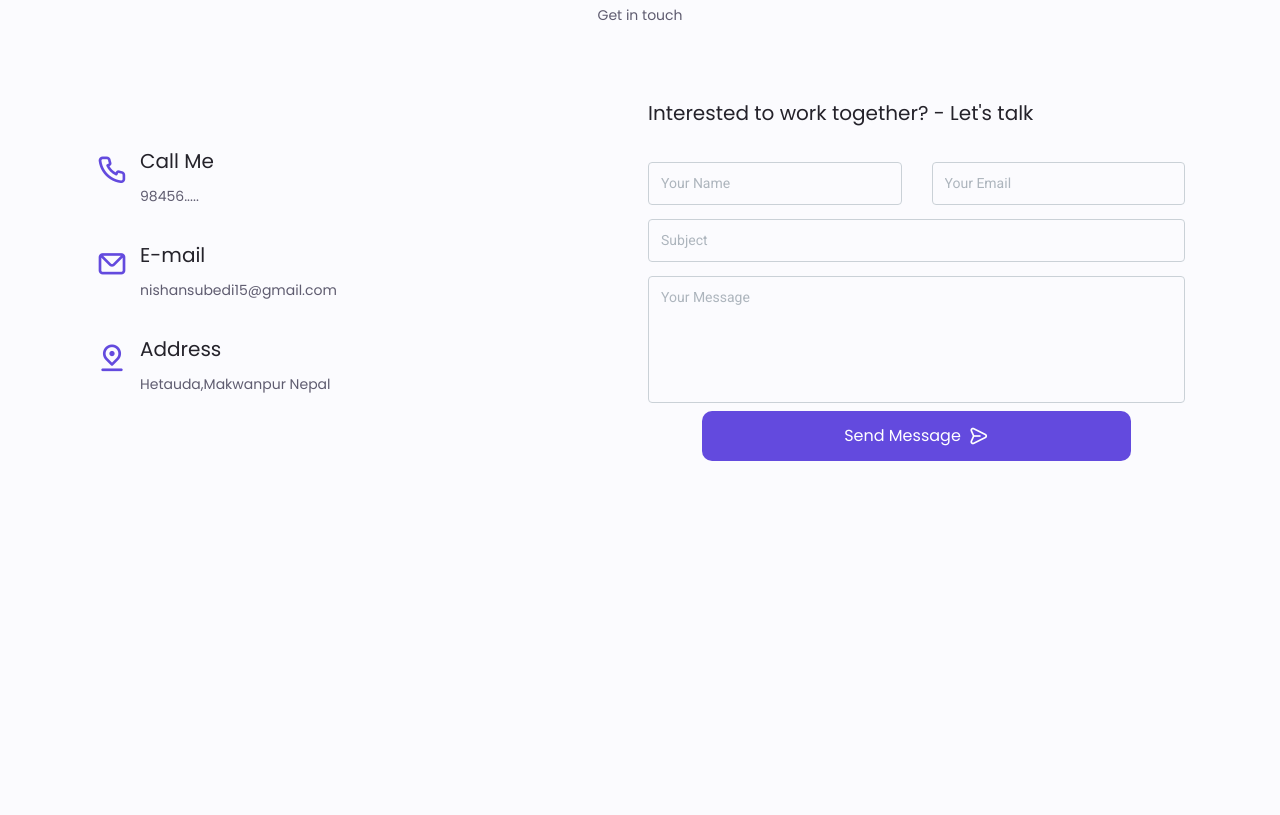
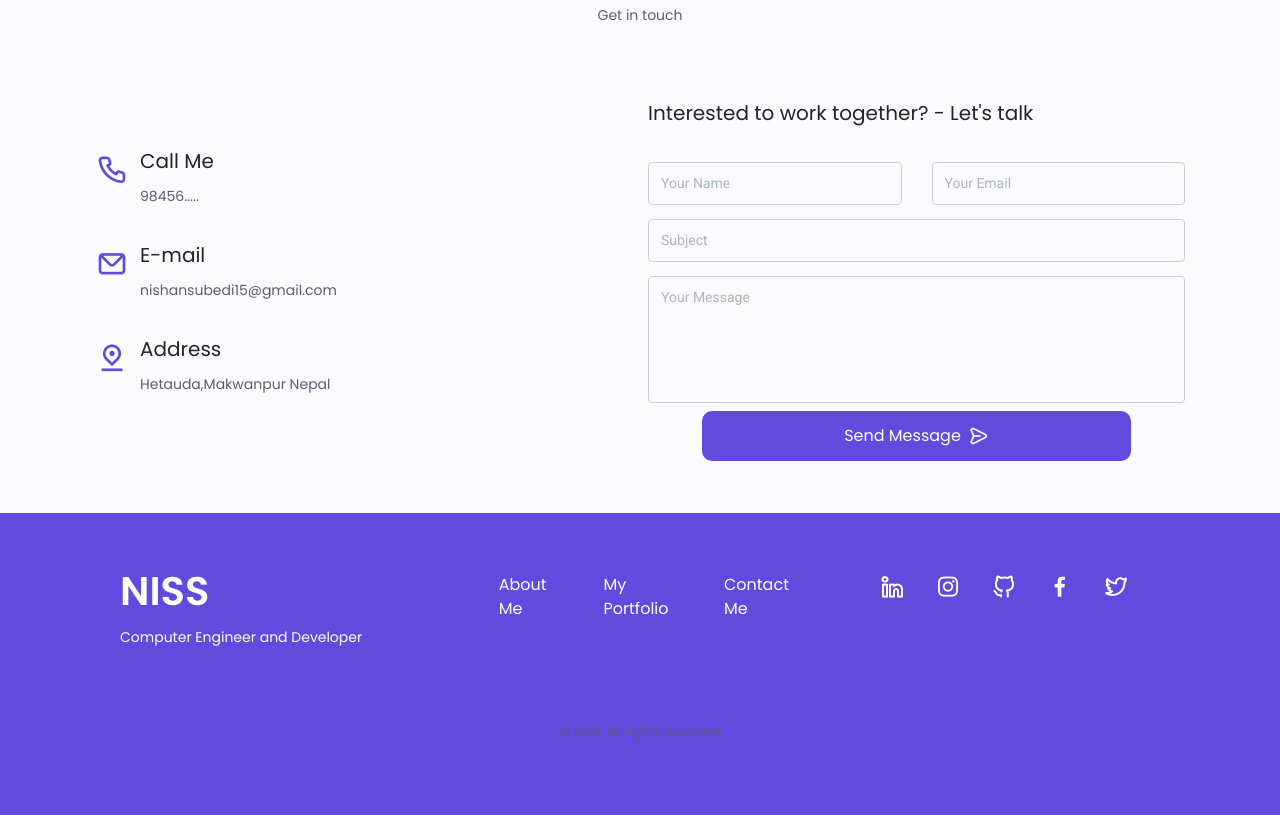
Before and after one commit to NISS15/responsive-personal-portfolio, a plain HTML site: page index.html in a window 1280 px wide. Shown: the part 4337-5152 px from the top of the page. Before the commit the page ends 4850 px from the top, so only its background shows below. Drawn offline with nearby package versions, Linux system fonts and the light colour scheme.

Commit message:
footer html

```diff
--- a/index.html
+++ b/index.html
@@ -904,8 +904,56 @@
 
     <!----------------- FOOTER---------------------->
         <footer class="footer">
+                <div class="footer__bg">
+                        <div class="footer__container container grid">
 
-        </footer>
+                            <div>
+                                <h1 class="footer__title"> NISS </h1>
+                                <span class="footer__subtitle"> Computer Engineer and Developer</span>
+                            </div>
+
+                            <ul class="footer__links">
+                                <li>
+                                    <a href="#about" class="footer__link"> About Me</a>
+                                </li>
+
+                                <li>
+                                    <a href="#portfolio" class="footer__link"> My Portfolio</a>
+                                </li>
+
+                                <li>
+                                    <a href="#contact" class="footer__link"> Contact Me</a>
+                                </li>
+                            </ul>
+
+                            <div class="footer__socials">
+                                <a href="" target="_blank" class="footer__social" id="myLinkedIn">
+                                    <i class="uil uil-linkedin-alt"></i>
+                                </a>
+
+                                <a href="" target="_blank" class="footer__social" id="myInstagram">
+                                    <i class="uil uil-instagram"></i>
+                                </a>
+
+                                <a href="" target="_blank" class="footer__social" id="myGithub">
+                                    <i class="uil uil-github-alt"></i>
+                                </a>
+
+                                <a href="" target="_blank" class="footer__social" id="myFacebook">
+                                    <i class="uil uil-facebook-f"></i>
+                                </a>
+
+                                <a href="" target="_blank" class="footer__social" id="myTwitter">
+                                    <i class="uil uil-twitter-alt"></i>
+                                </a>
+                            </div>
+                        </div>
+
+                        <p class="footer__copy">&#169; NISS. All rights reserved</p>
+                    </div>
+                </footer>
+
+
 
 
 
```
